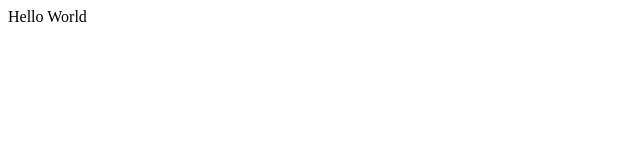
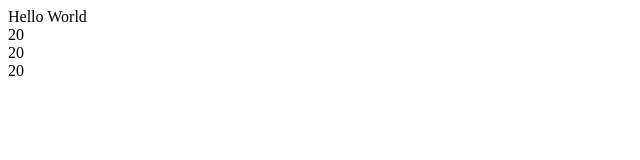
Before and after one commit to vikrora14/demo-repo, a plain HTML site: page index.html in a window 1280 px wide. Shown: the full height of the page, 0-640 px from the left. Drawn offline with Linux system fonts and the light colour scheme.

Commit message:
change on index file

```diff
--- a/index.html
+++ b/index.html
@@ -1 +1,24 @@
+<!-- create a dynamic website -->
+
+<!-- create a variable -->
+<!-- variable name: myName -->
+<!-- variable value: "Hello World" -->
+<!-- variable type: string -->
+
+<!-- create a variable -->
+<!-- variable name: myAge -->
+<!-- variable value: 20 -->
+<!-- variable type: number -->
+
+
+<!-- create a variable -->
+<!-- variable name: myAge -->
+<!-- variable value: 20 -->
+<!-- variable type: number -->
+
+
+
 <div>Hello World</div>
+<div>20</div>       <!-- this is a number -->
+<div>20</div>       <!-- this is a number -->
+<div>20</div>       <!-- this is a number -->
```
